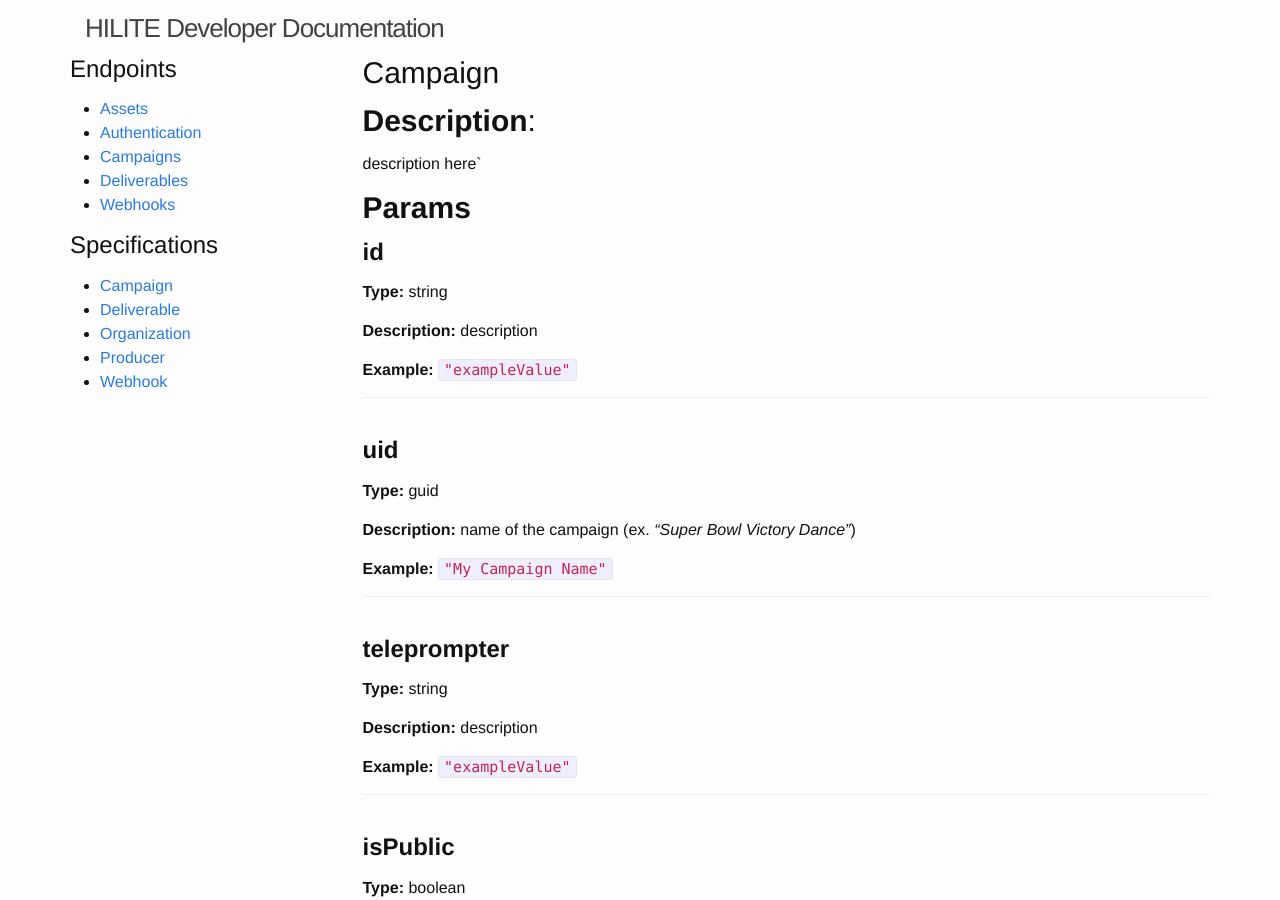
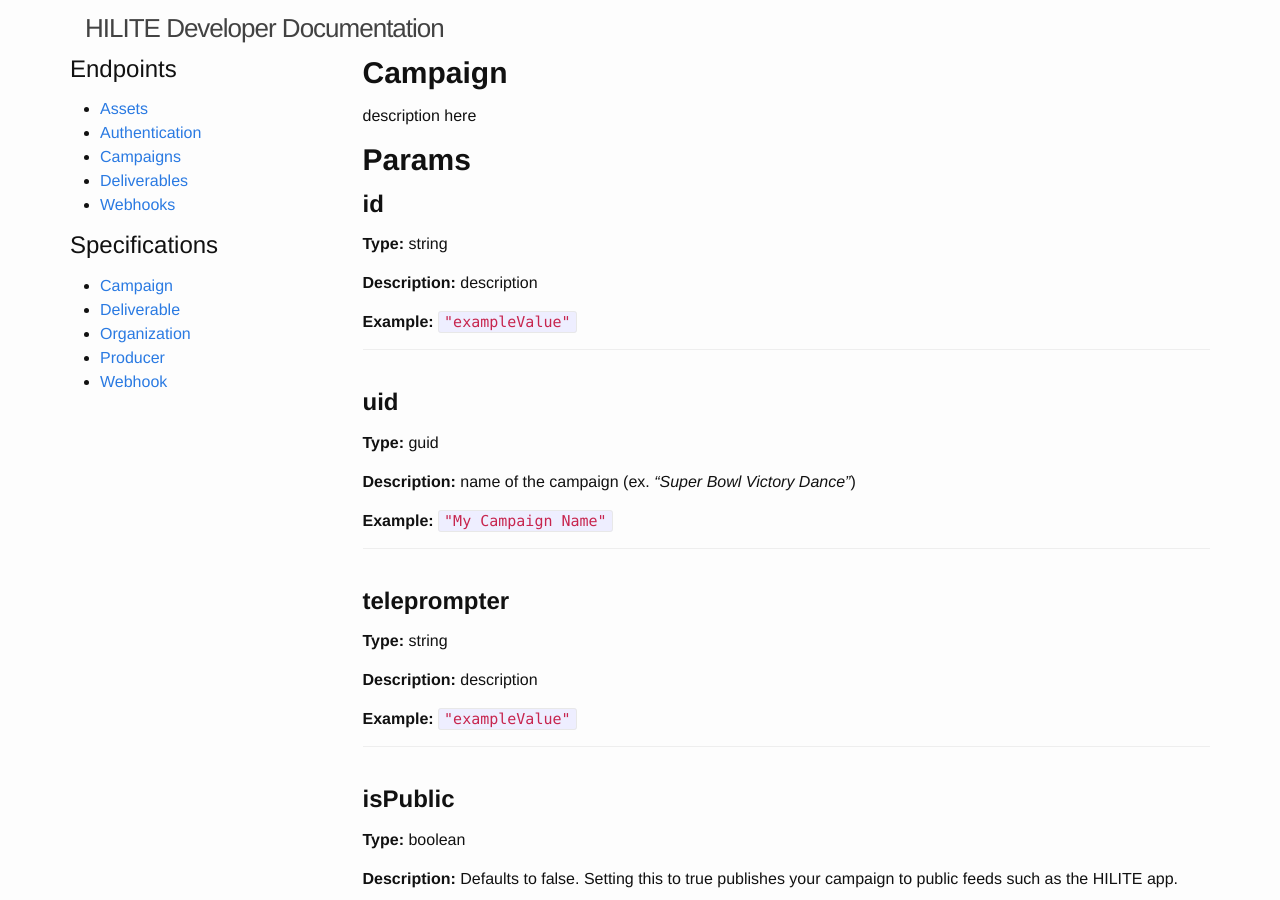
Before and after one commit to hilite-developer-site/hilite-developer-site.github.io, a Jekyll site: the page built from _specs/campaign.md, in a window 1280 px wide and 900 px high. Built offline with Jekyll 4.4.1, drawn with Linux system fonts in a browser that asks for light colours.

Commit message:
minor formatting tweaks

```diff
--- a/_includes/spec.html
+++ b/_includes/spec.html
@@ -1,8 +1,6 @@
 {% assign spec = include.spec %}
 
-## **Description**:
-
-{{ spec.description }}`
+{{ spec.description }}
 
 ## **Params**
 
--- a/_specs/campaign.md
+++ b/_specs/campaign.md
@@ -4,6 +4,6 @@ title: Campaign
 category: spec
 ---
 
-## Campaign
+## **Campaign**
 
 {% include spec.html spec=site.data.specs.campaign %}
```
